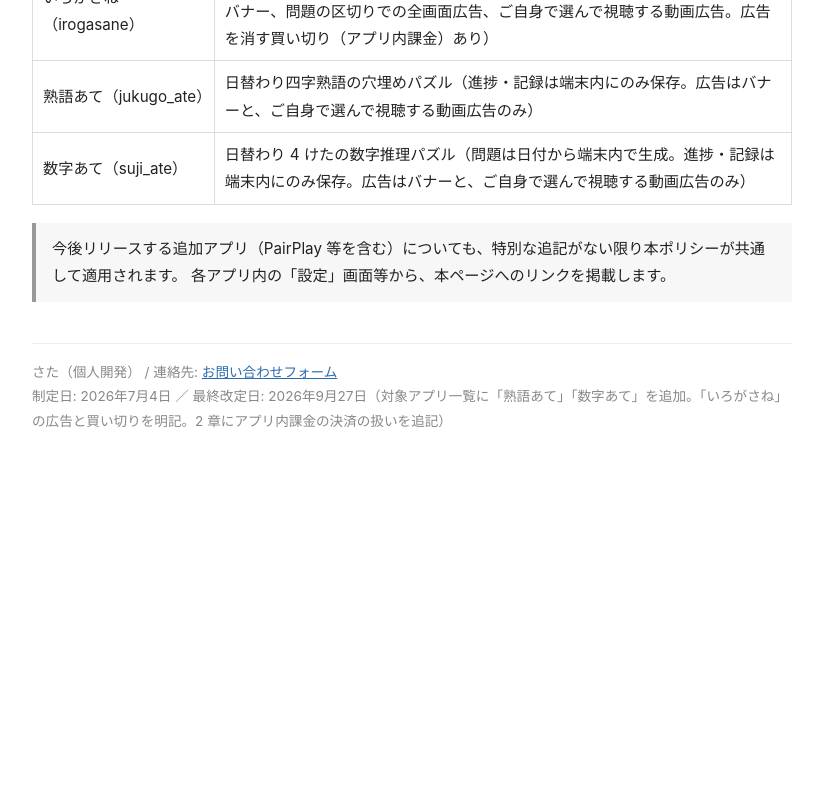
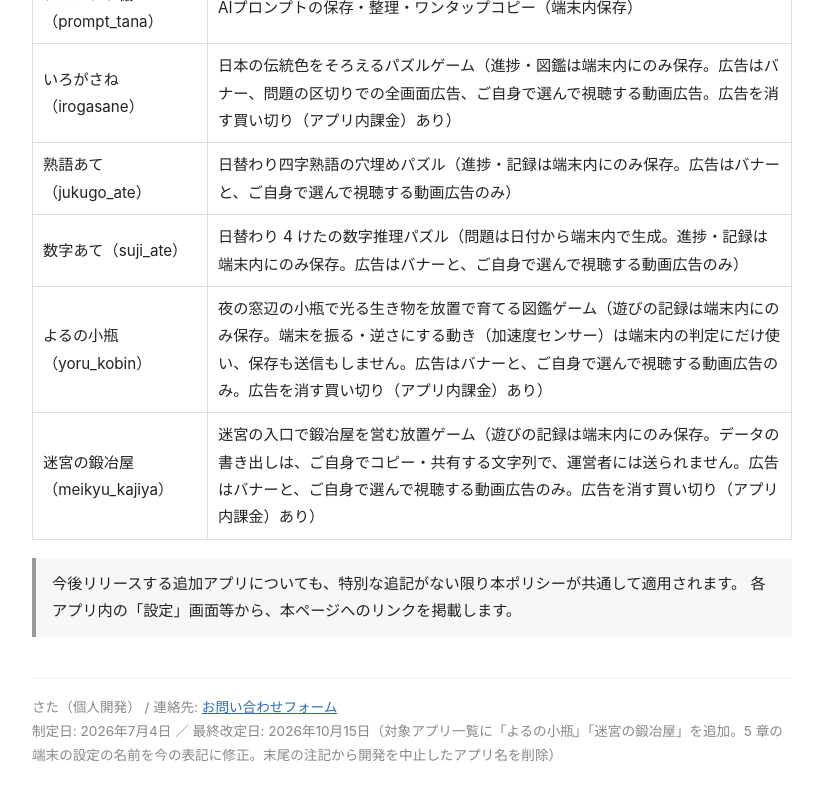
Before and after one commit to Shuto09/sata-privacy, a plain HTML site: page index.html in a window 1280 px wide. Shown: the part 3038-3838 px from the top of the page, without its empty margins (228-1051 px from the left). Before the commit the page ends 3551 px from the top, so only its background shows below. Drawn offline with Linux system fonts and the light colour scheme.

Commit message:
対象アプリ一覧に よるの小瓶・迷宮の鍛冶屋 を追加・5 章の設定の名前を今の表記に（2026-10-15）（fact-gate: PASS 2026-10-15 7e98b73b41c3・legal-gate: PASS 2026-10-15 1fdf23772924・承認 #54）

```diff
--- a/index.html
+++ b/index.html
@@ -139,8 +139,8 @@
 <h2>5. 広告のパーソナライズを望まない場合（オプトアウト）</h2>
 <p>端末の設定から、広告のパーソナライズを無効にすることができます。</p>
 <ul>
-  <li><strong>iOS:</strong> 「設定」→「プライバシーとセキュリティ」→「トラッキング」から、アプリごとのトラッキング許可をオフにできます。また「設定」→「プライバシーとセキュリティ」→「Apple広告」から広告のパーソナライズをオフにできます。</li>
-  <li><strong>Android:</strong> 「設定」→「Google」→「広告」から「広告のパーソナライズを無効にする」を選択できます。</li>
+  <li><strong>iOS:</strong> 「設定」→「プライバシーとセキュリティ」→「トラッキング」から、アプリごとのトラッキング許可をオフにできます。また「設定」→「プライバシーとセキュリティ」→「Appleの広告」から広告のパーソナライズをオフにできます。</li>
+  <li><strong>Android:</strong> 「設定」→「Google」→「すべてのサービス」→「プライバシーとセキュリティ」→「広告」から、広告 ID の削除やリセットができます。</li>
 </ul>
 
 <h2>6. 第三者への提供</h2>
@@ -182,16 +182,18 @@
     <tr><td>いろがさね（irogasane）</td><td>日本の伝統色をそろえるパズルゲーム（進捗・図鑑は端末内にのみ保存。広告はバナー、問題の区切りでの全画面広告、ご自身で選んで視聴する動画広告。広告を消す買い切り（アプリ内課金）あり）</td></tr>
     <tr><td>熟語あて（jukugo_ate）</td><td>日替わり四字熟語の穴埋めパズル（進捗・記録は端末内にのみ保存。広告はバナーと、ご自身で選んで視聴する動画広告のみ）</td></tr>
     <tr><td>数字あて（suji_ate）</td><td>日替わり 4 けたの数字推理パズル（問題は日付から端末内で生成。進捗・記録は端末内にのみ保存。広告はバナーと、ご自身で選んで視聴する動画広告のみ）</td></tr>
+    <tr><td>よるの小瓶（yoru_kobin）</td><td>夜の窓辺の小瓶で光る生き物を放置で育てる図鑑ゲーム（遊びの記録は端末内にのみ保存。端末を振る・逆さにする動き（加速度センサー）は端末内の判定にだけ使い、保存も送信もしません。広告はバナーと、ご自身で選んで視聴する動画広告のみ。広告を消す買い切り（アプリ内課金）あり）</td></tr>
+    <tr><td>迷宮の鍛冶屋（meikyu_kajiya）</td><td>迷宮の入口で鍛冶屋を営む放置ゲーム（遊びの記録は端末内にのみ保存。データの書き出しは、ご自身でコピー・共有する文字列で、運営者には送られません。広告はバナーと、ご自身で選んで視聴する動画広告のみ。広告を消す買い切り（アプリ内課金）あり）</td></tr>
   </tbody>
 </table>
 <p class="note">
-  今後リリースする追加アプリ（PairPlay 等を含む）についても、特別な追記がない限り本ポリシーが共通して適用されます。
+  今後リリースする追加アプリについても、特別な追記がない限り本ポリシーが共通して適用されます。
   各アプリ内の「設定」画面等から、本ページへのリンクを掲載します。
 </p>
 
 <footer>
   さた（個人開発） / 連絡先: <a href="https://forms.gle/JyDHurfaHYLAtERG6" target="_blank" rel="noopener">お問い合わせフォーム</a><br>
-  制定日: 2026年7月4日 ／ 最終改定日: 2026年9月27日（対象アプリ一覧に「熟語あて」「数字あて」を追加。「いろがさね」の広告と買い切りを明記。2 章にアプリ内課金の決済の扱いを追記）
+  制定日: 2026年7月4日 ／ 最終改定日: 2026年10月15日（対象アプリ一覧に「よるの小瓶」「迷宮の鍛冶屋」を追加。5 章の端末の設定の名前を今の表記に修正。末尾の注記から開発を中止したアプリ名を削除）
 </footer>
 
 </body>
```
